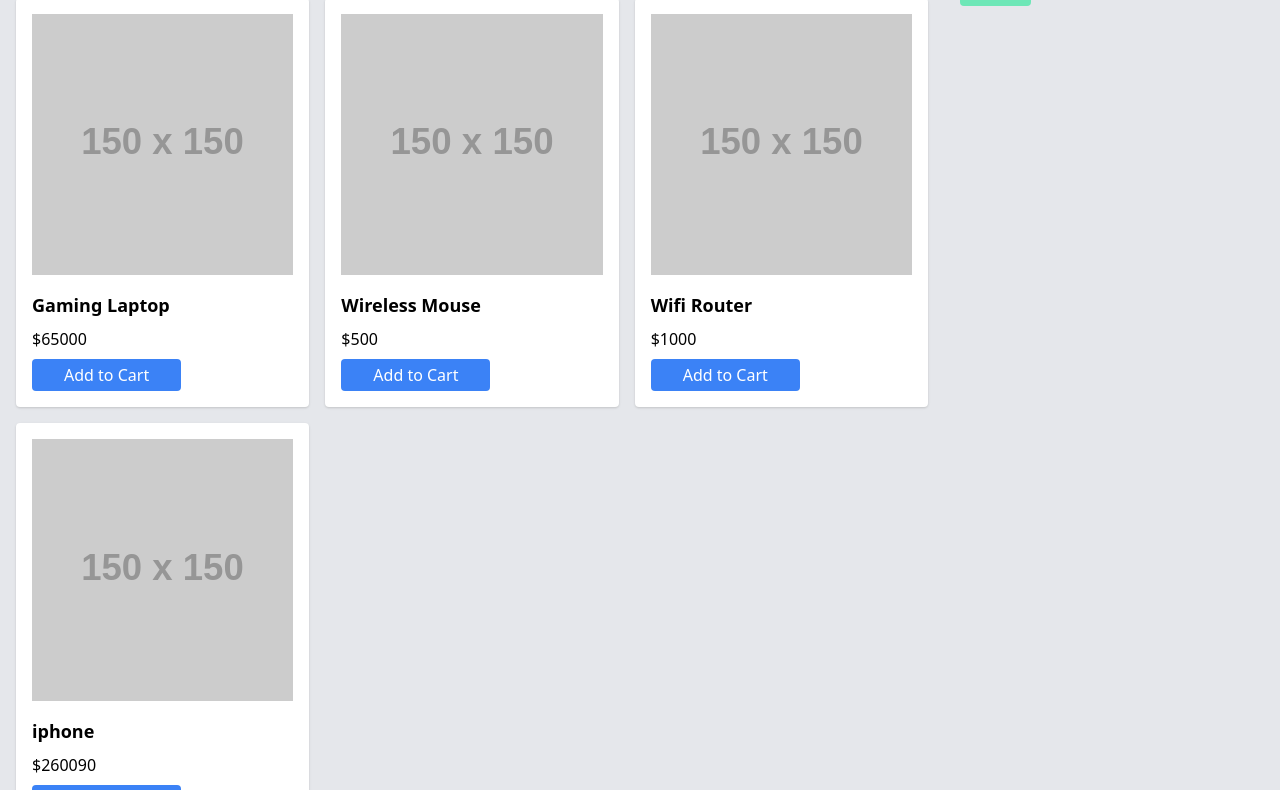
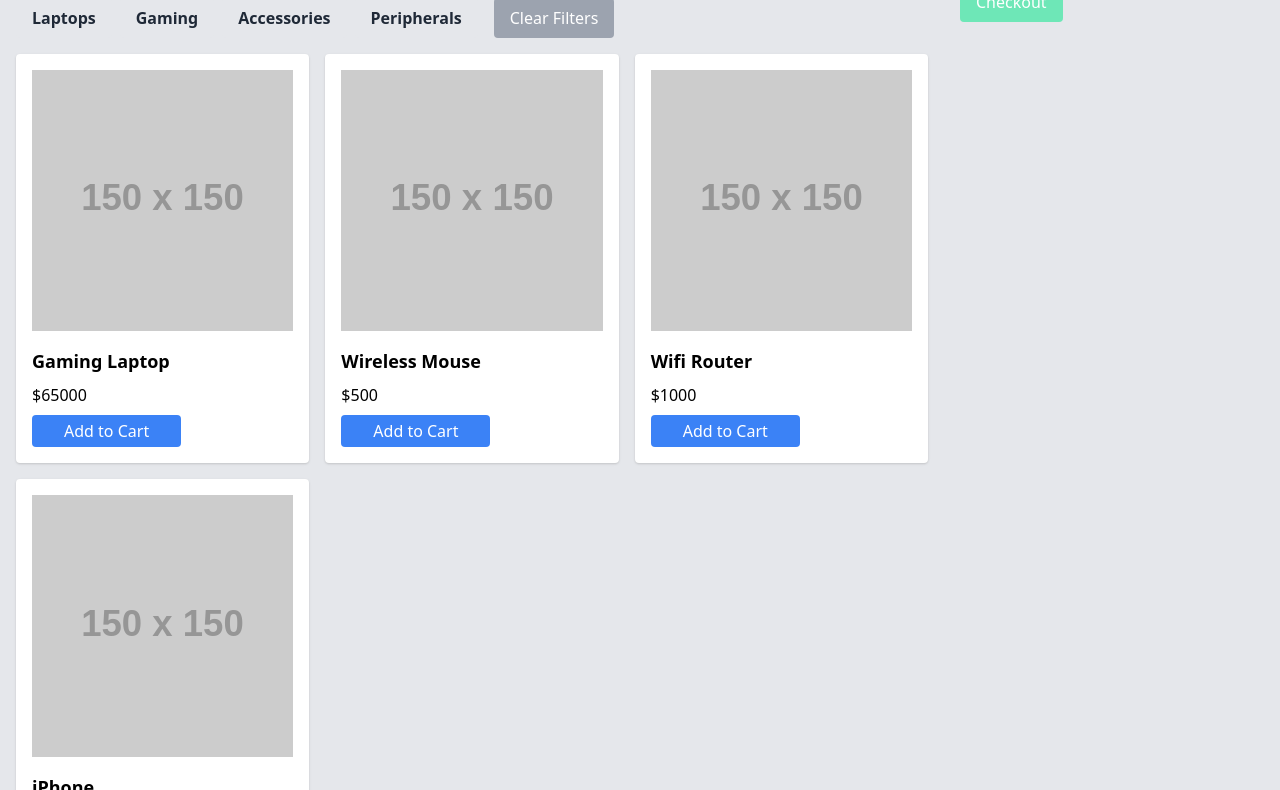
Before and after one commit to sahaaudity/bongodev, a plain HTML site: page e-commerce-app/index.html in a window 1280 px wide. Shown: the part 70-860 px from the top of the page. Drawn offline with nearby package versions, Linux system fonts and the light colour scheme; placeholder pictures from the web are drawn by us.

Commit message:
e-commerce-app

```diff
--- a/e-commerce-app/index.html
+++ b/e-commerce-app/index.html
@@ -7,14 +7,14 @@
     <title>e-commerce-app</title>
     <link href="https://cdn.jsdelivr.net/npm/tailwindcss@2.2.19/dist/tailwind.min.css" rel="stylesheet">
 </head>
+
 <body class="bg-gray-200 p-4">
     <div class="container mx-auto flex flex-col lg:flex-row">
         <div class="lg:w-3/4">
             <h1 class="text-3xl font-semibold mb-4">Simple E-commerce</h1>
-            <!-- <div id="category-filters" class="flex mb-4">
-               // Filters will go here
-            </div> -->
-            <!-- <button id="clear-filters-btn" class="bg-gray-400 hover:bg-gray-500">Clear Filters</button> -->
+            <div id="category-filters" class="flex mb-4">
+                <!-- Filters will go here -->
+            </div>
             <div id="product-list" class="grid grid-cols-3 gap-4">
                 <!-- Product items will go here -->
             </div>
@@ -23,12 +23,13 @@
             <div id="cart" class="mb-8">
                 <h2 class="text-xl font-semibold mb-2">Cart</h2>
                 <ul id="cart-items">
-
+                    <!-- Cart items will go here -->
                 </ul>
-                <button id="checkout-btn" class="bg-green-300 rounded text-white-xl">Checkout</button>
+                <button id="checkout-btn" class="bg-green-300 rounded text-white px-4 py-2">Checkout</button>
             </div>
         </div>
     </div>
     <script src="scripts/app.js"></script>
 </body>
+
 </html>
--- a/e-commerce-app/scripts/app.js
+++ b/e-commerce-app/scripts/app.js
@@ -24,49 +24,52 @@ const products = [
     },
     {
         id: 4,
-        name: 'iphone',
+        name: 'iPhone',
         price: 260090,
         image: 'https://via.placeholder.com/150',
         categories: ['Accessories', 'Peripherals'],
     },
 ];
+
 let cart = [];
+let selectedCategory = null;
+
 function renderCart() {
     const cartItemList = document.getElementById('cart-items');
     cartItemList.innerHTML = '';
     cart.forEach(function (cartItem) {
-        //creat cart element
+        // Create cart element
         const cartItemElement = document.createElement('li');
         cartItemElement.innerText = `${cartItem.name} - $${cartItem.price} x ${1}`;
-        //append cartItemList
 
-
-        //remove button
-        const removeBtn=document.createElement('button');
-        removeBtn.innerText='remove';
-        removeBtn.classList.add('text-red-500','ml-2');
-        removeBtn.addEventListener('click',function(){
+        // Remove button
+        const removeBtn = document.createElement('button');
+        removeBtn.innerText = 'remove';
+        removeBtn.classList.add('text-red-500', 'ml-2');
+        removeBtn.addEventListener('click', function () {
             removeProductFromcart(cartItem.id);
         });
         cartItemElement.appendChild(removeBtn);
 
         cartItemList.appendChild(cartItemElement);
-    })
+    });
 }
-function removeProductFromcart(productId){
-    const productIndex=cart.findIndex(function(product){
-        return product.id===productId;
+
+function removeProductFromcart(productId) {
+    const productIndex = cart.findIndex(function (product) {
+        return product.id === productId;
     });
-    if(productIndex===-1){
-        alert('product is not in the cart');
+    if (productIndex === -1) {
+        alert('Product is not in the cart');
         return;
-    }else{
-        cart.splice(productIndex,1);
+    } else {
+        cart.splice(productIndex, 1); // Use splice to remove the item
         renderCart();
     }
 }
-function clearproductlistContainer(productlistContainer) {
-    productlistContainer.innerHTML = '';
+
+function clearProductListContainer(productListContainer) {
+    productListContainer.innerHTML = '';
 }
 
 function getProductImage({ productName, productImage }) {
@@ -83,13 +86,14 @@ function getProductName(productName) {
     nameElement.classList.add('text-lg', 'font-semibold', 'mb-2');
     return nameElement;
 }
-function getproductPrice(productPrice) {
+
+function getProductPrice(productPrice) {
     const priceElement = document.createElement('h4');
     priceElement.innerText = '$' + productPrice;
     return priceElement;
 }
 
-function getbutton(product) {
+function getButton(product) {
     const btnElement = document.createElement('button');
     btnElement.innerText = 'Add to Cart';
     btnElement.classList.add(
@@ -103,57 +107,26 @@ function getbutton(product) {
         'hover:bg-blue-700',
     );
     btnElement.addEventListener('click', function () {
-        if(isProductExistIncart(product.id)){
-            alert ('This product is already in the cart.');
-            return ;
+        if (isProductExistInCart(product.id)) {
+            alert('This product is already in the cart.');
+            return;
         }
 
-        //add the product to cart
+        // Add the product to cart
         cart.push(product);
         console.log(cart);
         renderCart();
-        // updateCartDisplay();
     });
     return btnElement;
+}
 
+function isProductExistInCart(productId) {
+    const productIndex = cart.findIndex(function (product) {
+        return product.id === productId;
+    });
+    return productIndex !== -1;
 }
-// function isProductExistIncart(productId) {
-//     const productIndex = cart.findIndex(function (product) {
-//         // return product.id===productId ? true:false;
-//         // return product.id===productId ;
-//         if (product.id === productId) {
-//             return true;
-//         } else {
-//             return false;
-//         }
-//     });
-//     if (productIndex === -1) {
-//         return false;
-//     }
-//     return true;
-// }
 
-// //arrow function
-// const isProductExistIncart=(productId) =>
-//     cart.findIndex((product)=>product.id===productId!==-1);
-
-
-function isProductExistIncart(productId) {
-    const productIndex = cart.findIndex(function (product) {
-        // return product.id===productId ? true:false;
-         return product.id===productId ;
-    });
-    return productIndex !==-1;
-}
-function updateCartDisplay() {
-    const cartContainer = document.getElementById('cart');
-    cartContainer.innerHTML = ''; // Clear previous cart contents
-    cart.forEach(product => {
-        const cartItem = document.createElement('div');
-        cartItem.innerText = `${product.name} - $${product.price}`;
-        cartContainer.appendChild(cartItem);
-    });
-}
 function getProductCart(product) {
     const cart = document.createElement('div');
     cart.classList.add('bg-white', 'p-4', 'rounded', 'shadow');
@@ -165,39 +138,92 @@ function getProductCart(product) {
 
     cart.appendChild(productImage);
 
-    const productName = getProductName(product.name); // Corrected function name case
+    const productName = getProductName(product.name);
     cart.appendChild(productName);
 
-    const productPrice = getproductPrice(product.price);
+    const productPrice = getProductPrice(product.price);
     cart.appendChild(productPrice);
 
-    const addTocartbtn = getbutton(product);
-    cart.appendChild(addTocartbtn);
+    const addToCartBtn = getButton(product);
+    cart.appendChild(addToCartBtn);
 
     return cart;
 }
-// function checkOutButton(cart){
-//     cart.innerText='';
-// }
 
 function renderProducts() {
-    const productlistContainer = document.getElementById("product-list");
-    clearproductlistContainer(productlistContainer);
-    products.forEach(function (product) {
+    const productListContainer = document.getElementById("product-list");
+    clearProductListContainer(productListContainer);
+
+    let categorizedProducts = products;
+    if (selectedCategory) {
+        categorizedProducts = products.filter(function (product) {
+            return product.categories.includes(selectedCategory);
+        });
+    }
+    categorizedProducts.forEach(function (product) {
         // Render each product
         const productCart = getProductCart(product);
-        productlistContainer.appendChild(productCart);
-
-        // const checkOut = document.getElementById('checkout-btn');
-        // checkOut.addEventListener('click', function (productlistContainer){
-        //     productlistContainer.innerText='';
-        // })
+        productListContainer.appendChild(productCart);
     });
 }
-// function renderCaegories(){
 
-// };
+function getProductCategories() {
+    const productCategories = products.map(function (product) {
+        return product.categories;
+    });
+    const categoryFlatList = productCategories.flat();
+    const uniqueCategories = new Set(categoryFlatList);
+    return [...uniqueCategories];
+}
+
+function renderCategories() {
+    const categoryContainer = document.getElementById('category-filters');
+    categoryContainer.innerHTML = '';
+
+    const categories = getProductCategories();
+    categories.forEach(function (category) {
+        const categoryBtn = document.createElement('button');
+        categoryBtn.innerText = category;
+        categoryBtn.classList.add(
+            'bg-gray-200',
+            'hover:bg-gray-300',
+            'text-gray-800',
+            'font-semibold',
+            'py-2',
+            'px-4',
+            'rounded',
+            'mr-2',
+        );
+        categoryBtn.addEventListener('click', function () {
+            selectedCategory = category;
+            renderProducts();
+        });
+        categoryContainer.appendChild(categoryBtn);
+    });
+
+    const clearFiltersBtn = document.createElement('button');
+    clearFiltersBtn.innerText = 'Clear Filters';
+    clearFiltersBtn.classList.add(
+        'bg-gray-400',
+        'hover:bg-gray-500',
+        'text-white',
+        'py-2',
+        'px-4',
+        'rounded',
+        'ml-2'
+     );
+    clearFiltersBtn.addEventListener('click', function () {
+        selectedCategory = null;
+        renderProducts();
+    });
+    categoryContainer.appendChild(clearFiltersBtn);
+}
+
+const checkoutBtn = document.getElementById('checkout-btn');
+checkoutBtn.addEventListener('click',function(){
+    cart=[];
+    renderCart();
+})
 
 renderProducts();
-
-// renderCaegories();
+renderCategories();
```
